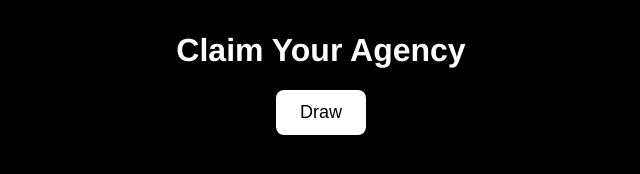
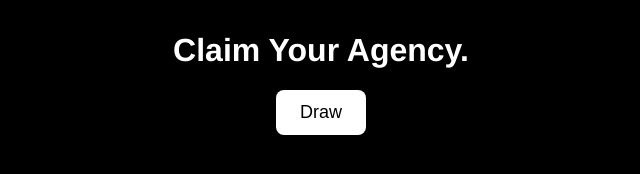
Before and after one commit to unclassifiablecenter/company, a plain HTML site: page index.html in a window 1280 px wide. Shown: the whole page, without its empty margins (319-959 px from the left). Drawn offline with Linux system fonts and the light colour scheme.

Commit message:
Update index.html

```diff
--- a/index.html
+++ b/index.html
@@ -50,7 +50,7 @@
   </style>
 </head>
 <body>
-  <h1>Claim Your Agency</h1>
+  <h1>Claim Your Agency.</h1>
   <button id="drawBtn" onclick="drawCard()">Draw</button>
   <div id="result"></div>
   <div id="already-drawn" style="display: none;">Your agency has already been revealed.</div>
```
